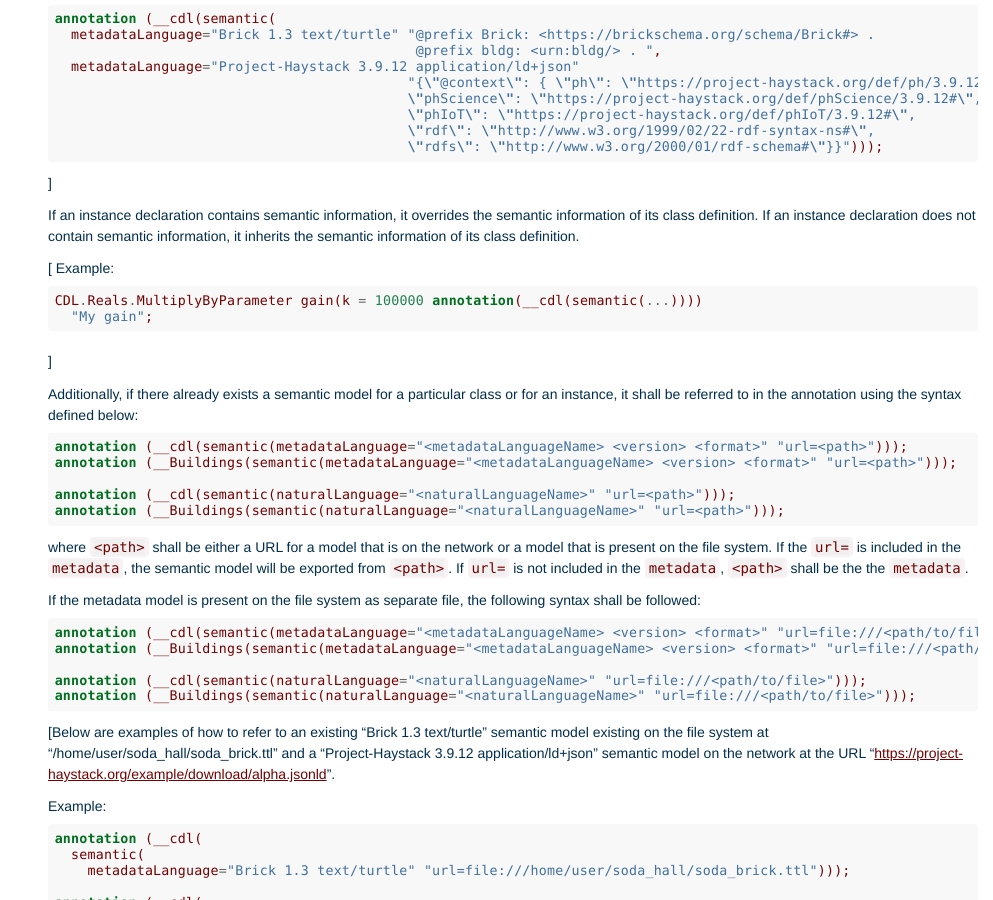
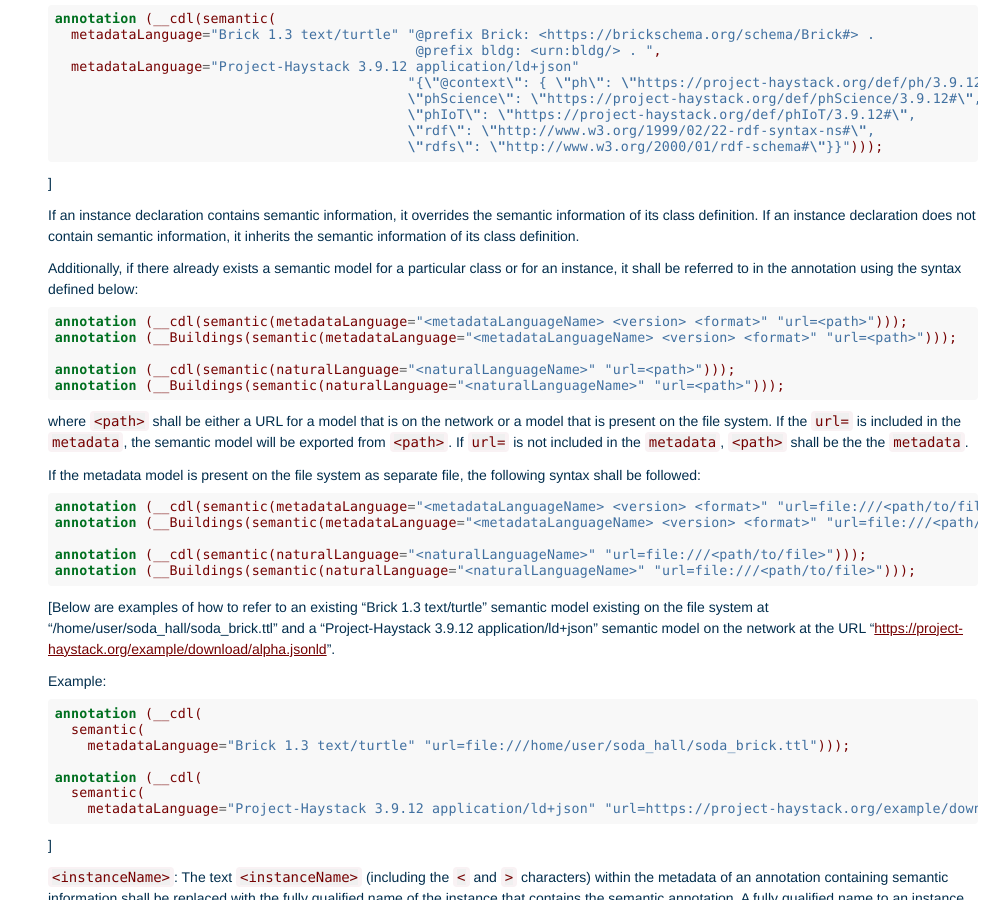
Before and after one commit to lbl-srg/obc, a Sphinx documentation site: the page built from specification/source/cdl.rst, in a window 1280 px wide and 900 px high, scrolled down 27654 px. Shown: the whole window, without its empty margins (287-1280 px from the left). Built offline with Sphinx 7.4.7, drawn with Linux system fonts in a browser that asks for light colours; formulas are drawn with MathJax 3; cross-references to code outside the pages are shown as plain code.

Commit message:
removing an example

```diff
--- a/specification/source/cdl.rst
+++ b/specification/source/cdl.rst
@@ -2005,16 +2005,6 @@ of its class definition.
 If an instance declaration does not contain semantic information, it inherits the semantic information
 of its class definition.
 
-[
-Example:
-
-  .. code-block:: modelica
-
-     CDL.Reals.MultiplyByParameter gain(k = 100000 annotation(__cdl(semantic(...))))
-       "My gain";
-
-]
-
 Additionally, if there already exists a semantic model for a particular class
 or for an instance,
 it shall be referred to in the annotation using the syntax
```
